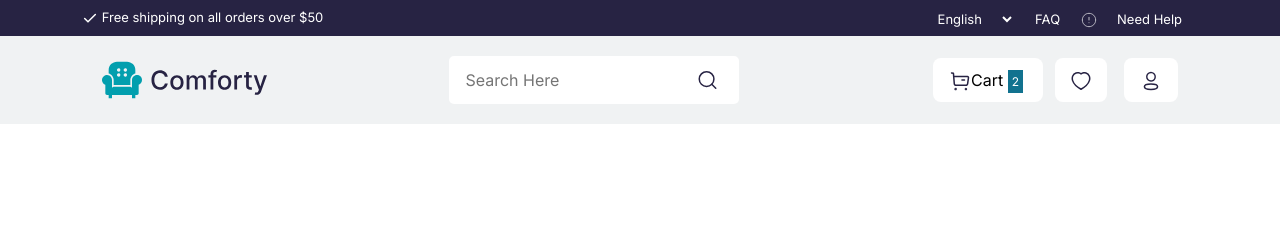
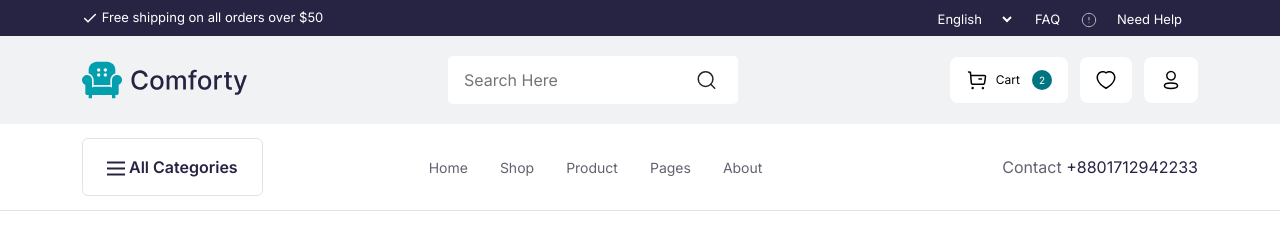
Before and after one commit to faisalahammed044274/comforty-FigmatoHTML, a website built with Vite: page index.html in a window 1280 px wide. Built offline with nearby package versions, Linux system fonts and the light colour scheme.

Commit message:
Comforty

```diff
--- a/index.html
+++ b/index.html
@@ -5,6 +5,7 @@
     <link rel="icon" type="image/svg+xml" href="favicon.svg" />
     <meta name="viewport" content="width=device-width, initial-scale=1.0" />
     <title>Comforty</title>
+    <link rel="stylesheet" href="./css/bootstrap.min.css" />
     <link rel="stylesheet" href="./css/bootstrap.min.css" />
   </head>
   <body>
@@ -91,14 +92,14 @@
                 >
                   <path
                     d="M10.5833 17.4167C14.6334 17.4167 17.9167 14.1334 17.9167 10.0833C17.9167 6.03325 14.6334 2.75 10.5833 2.75C6.53325 2.75 3.25 6.03325 3.25 10.0833C3.25 14.1334 6.53325 17.4167 10.5833 17.4167Z"
-                    stroke="#272343"
+                    stroke="currentColor"
                     stroke-width="1.5"
                     stroke-linecap="round"
                     stroke-linejoin="round"
                   />
                   <path
                     d="M19.75 19.25L15.7625 15.2625"
-                    stroke="#272343"
+                    stroke="currentColor"
                     stroke-width="1.5"
                     stroke-linecap="round"
                     stroke-linejoin="round"
@@ -107,7 +108,7 @@
               </div>
             </form>
             <div class="header-action">
-              <a href="#"
+              <a href="#" class="cart"
                 ><svg
                   width="22"
                   height="22"
@@ -117,14 +118,14 @@
                 >
                   <path
                     d="M2.52087 2.97916L4.42754 3.30916L5.31029 13.8261C5.3442 14.2399 5.5329 14.6258 5.83873 14.9066C6.14457 15.1875 6.54506 15.3427 6.96029 15.3413H16.9611C17.3587 15.3418 17.7431 15.1986 18.0436 14.9383C18.344 14.6779 18.5404 14.3178 18.5965 13.9242L19.4673 7.91266C19.4905 7.75279 19.482 7.58991 19.4422 7.43333C19.4024 7.27675 19.3322 7.12955 19.2354 7.00015C19.1387 6.87074 19.0175 6.76167 18.8786 6.67917C18.7397 6.59667 18.5859 6.54235 18.426 6.51933C18.3673 6.51291 4.73371 6.50833 4.73371 6.50833"
-                    stroke="#272343"
+                    stroke="currentColor"
                     stroke-width="1.5"
                     stroke-linecap="round"
                     stroke-linejoin="round"
                   />
                   <path
                     d="M12.948 9.89542H15.4899"
-                    stroke="#272343"
+                    stroke="currentColor"
                     stroke-width="1.5"
                     stroke-linecap="round"
                     stroke-linejoin="round"
@@ -133,8 +134,8 @@
                     fill-rule="evenodd"
                     clip-rule="evenodd"
                     d="M6.55786 18.5194C6.62508 18.5165 6.69219 18.5273 6.75515 18.551C6.81811 18.5748 6.87562 18.611 6.9242 18.6575C6.97279 18.7041 7.01145 18.76 7.03787 18.8219C7.06428 18.8837 7.0779 18.9503 7.0779 19.0176C7.0779 19.0849 7.06428 19.1515 7.03787 19.2134C7.01145 19.2753 6.97279 19.3312 6.9242 19.3777C6.87562 19.4243 6.81811 19.4605 6.75515 19.4842C6.69219 19.508 6.62508 19.5187 6.55786 19.5158C6.42942 19.5103 6.30808 19.4554 6.21914 19.3626C6.13021 19.2698 6.08057 19.1462 6.08057 19.0176C6.08057 18.8891 6.13021 18.7655 6.21914 18.6726C6.30808 18.5798 6.42942 18.5249 6.55786 18.5194Z"
-                    fill="#272343"
-                    stroke="#272343"
+                    fill="currentColor"
+                    stroke="currentColor"
                     stroke-width="1.5"
                     stroke-linecap="round"
                     stroke-linejoin="round"
@@ -143,29 +144,95 @@
                     fill-rule="evenodd"
                     clip-rule="evenodd"
                     d="M16.8988 18.5194C17.0312 18.5194 17.1583 18.5721 17.252 18.6657C17.3457 18.7594 17.3983 18.8865 17.3983 19.019C17.3983 19.1515 17.3457 19.2786 17.252 19.3723C17.1583 19.4659 17.0312 19.5186 16.8988 19.5186C16.7663 19.5186 16.6392 19.4659 16.5455 19.3723C16.4518 19.2786 16.3992 19.1515 16.3992 19.019C16.3992 18.8865 16.4518 18.7594 16.5455 18.6657C16.6392 18.5721 16.7663 18.5194 16.8988 18.5194Z"
-                    fill="#272343"
-                    stroke="#272343"
+                    fill="currentColor"
+                    stroke="currentColor"
                     stroke-width="1.5"
                     stroke-linecap="round"
                     stroke-linejoin="round"
                   /></svg
-              >Cart
-            <span class="count">2</span>
-            </a>
-              <a href="#"><svg width="20" height="18" viewBox="0 0 20 18" fill="none" xmlns="http://www.w3.org/2000/svg">
-                <path fill-rule="evenodd" clip-rule="evenodd" d="M1.63262 8.6315C0.649032 5.56067 1.79762 2.05075 5.02245 1.01217C5.85867 0.744594 6.74676 0.680863 7.61262 0.82629C8.47849 0.971716 9.29702 1.32208 9.99995 1.84817C11.3337 0.816918 13.2743 0.468584 14.9683 1.01217C18.1922 2.05075 19.349 5.56067 18.3664 8.6315C16.8355 13.499 9.99995 17.2482 9.99995 17.2482C9.99995 17.2482 3.21478 13.5558 1.63262 8.6315V8.6315Z" stroke="#272343" stroke-width="1.5" stroke-linecap="round" stroke-linejoin="round"/>
-                </svg></a>
+                >Cart
+                <span class="count">2</span>
+              </a>
+              <a href="#"
+                ><svg
+                  width="20"
+                  height="18"
+                  viewBox="0 0 20 18"
+                  fill="none"
+                  xmlns="http://www.w3.org/2000/svg"
+                >
+                  <path
+                    fill-rule="evenodd"
+                    clip-rule="evenodd"
+                    d="M1.63262 8.6315C0.649032 5.56067 1.79762 2.05075 5.02245 1.01217C5.85867 0.744594 6.74676 0.680863 7.61262 0.82629C8.47849 0.971716 9.29702 1.32208 9.99995 1.84817C11.3337 0.816918 13.2743 0.468584 14.9683 1.01217C18.1922 2.05075 19.349 5.56067 18.3664 8.6315C16.8355 13.499 9.99995 17.2482 9.99995 17.2482C9.99995 17.2482 3.21478 13.5558 1.63262 8.6315V8.6315Z"
+                    stroke="currentColor"
+                    stroke-width="1.5"
+                    stroke-linecap="round"
+                    stroke-linejoin="round"
+                  /></svg
+              ></a>
               <a href="#">
-                <svg width="22" height="22" viewBox="0 0 22 22" fill="none" xmlns="http://www.w3.org/2000/svg">
-                  <path fill-rule="evenodd" clip-rule="evenodd" d="M10.9862 14.0672C7.44053 14.0672 4.4137 14.6034 4.4137 16.7503C4.4137 18.8971 7.42128 19.4526 10.9862 19.4526C14.5309 19.4526 17.5587 18.9154 17.5587 16.7695C17.5587 14.6236 14.5502 14.0672 10.9862 14.0672V14.0672Z" stroke="#272343" stroke-width="1.5" stroke-linecap="round" stroke-linejoin="round"/>
-                  <path fill-rule="evenodd" clip-rule="evenodd" d="M10.9862 11.0055C11.8195 11.0055 12.634 10.7584 13.3268 10.2955C14.0197 9.83255 14.5597 9.17457 14.8785 8.40475C15.1974 7.63492 15.2808 6.78783 15.1183 5.97058C14.9557 5.15334 14.5545 4.40266 13.9653 3.81346C13.3761 3.22426 12.6254 2.82301 11.8081 2.66045C10.9909 2.49789 10.1438 2.58132 9.37397 2.9002C8.60415 3.21907 7.94617 3.75906 7.48324 4.45188C7.02031 5.14471 6.77322 5.95925 6.77322 6.7925C6.76932 7.90581 7.20779 8.97508 7.99218 9.76515C8.77657 10.5552 9.84266 11.0014 10.956 11.0055H10.9862Z" stroke="#272343" stroke-width="1.429" stroke-linecap="round" stroke-linejoin="round"/>
-                  </svg>
-
+                <svg
+                  width="22"
+                  height="22"
+                  viewBox="0 0 22 22"
+                  fill="none"
+                  xmlns="http://www.w3.org/2000/svg"
+                >
+                  <path
+                    fill-rule="evenodd"
+                    clip-rule="evenodd"
+                    d="M10.9862 14.0672C7.44053 14.0672 4.4137 14.6034 4.4137 16.7503C4.4137 18.8971 7.42128 19.4526 10.9862 19.4526C14.5309 19.4526 17.5587 18.9154 17.5587 16.7695C17.5587 14.6236 14.5502 14.0672 10.9862 14.0672V14.0672Z"
+                    stroke="currentColor"
+                    stroke-width="1.5"
+                    stroke-linecap="round"
+                    stroke-linejoin="round"
+                  />
+                  <path
+                    fill-rule="evenodd"
+                    clip-rule="evenodd"
+                    d="M10.9862 11.0055C11.8195 11.0055 12.634 10.7584 13.3268 10.2955C14.0197 9.83255 14.5597 9.17457 14.8785 8.40475C15.1974 7.63492 15.2808 6.78783 15.1183 5.97058C14.9557 5.15334 14.5545 4.40266 13.9653 3.81346C13.3761 3.22426 12.6254 2.82301 11.8081 2.66045C10.9909 2.49789 10.1438 2.58132 9.37397 2.9002C8.60415 3.21907 7.94617 3.75906 7.48324 4.45188C7.02031 5.14471 6.77322 5.95925 6.77322 6.7925C6.76932 7.90581 7.20779 8.97508 7.99218 9.76515C8.77657 10.5552 9.84266 11.0014 10.956 11.0055H10.9862Z"
+                    stroke="currentColor"
+                    stroke-width="1.429"
+                    stroke-linecap="round"
+                    stroke-linejoin="round"
+                  />
+                </svg>
               </a>
             </div>
           </div>
         </div>
       </div>
+      <nav>
+        <div class="container">
+          <div class="navbar-content">
+            <a href="#" class="all-categories"
+              ><svg
+                width="18"
+                height="15"
+                viewBox="0 0 18 15"
+                fill="none"
+                xmlns="http://www.w3.org/2000/svg"
+              >
+                <path d="M18 2.5H0V0.5H18V2.5Z" fill="currentColor" />
+                <path d="M18 8.5H0V6.5H18V8.5Z" fill="currentColor" />
+                <path d="M18 14.5H0V12.5H18V14.5Z" fill="currentColor" />
+              </svg>
+              All Categories</a
+            >
+            <ul>
+              <li><a href="#">Home</a></li>
+              <li><a href="#">Shop</a></li>
+              <li><a href="#">Product</a></li>
+              <li><a href="#">Pages</a></li>
+              <li><a href="#">About</a></li>
+            </ul>
+            <div class="contact-info">
+              <p>Contact <a href="#">+8801712942233</a></p>
+            </div>
+          </div>
+        </div>
+      </nav>
     </header>
     <script type="module" src="/main.js"></script>
     <script src="js/bootstrap.bundle.min.js"></script>
--- /dev/null
+++ b/src/scss/abstracts/_variables.scss
@@ -0,0 +1,4 @@
+$shade: #E1E3E5;
+$primary: #272343;
+$darkshade: #636270;
+$color: #007580;
--- a/src/scss/components/_header.scss
+++ b/src/scss/layout/_header.scss
@@ -1,3 +1,4 @@
+//Subheader
 .subheader {
   background-color: #272343;
   padding: 6px 0;
@@ -30,7 +31,7 @@
     font-size: 13px;
   }
 }
-
+//Mainheader
 .mainheader {
   background-color: #f0f2f3;
 
@@ -38,7 +39,7 @@
     display: flex;
     justify-content: space-between;
     align-items: center;
-    padding: 20px;
+    padding: 20px 0;
     .search-input {
       position: relative;
       input {
@@ -57,22 +58,45 @@
         transform: translateY(-50%);
       }
     }
-    .header-action{
-      a{
+    .header-action {
+      display: flex;
+      a {
         padding: 12px 16px;
         border-radius: 8px;
         background-color: #fff;
         margin-left: 12px;
+        display: flex;
         justify-content: center;
+        align-items: center;
+        width: max-content;
 
-        align-items: center;
-      }
-      span{
-        padding: 4px;
-        background-color: #11728f;
-        color: #fff;
-        font-size: 12px;
-
+        &:hover {
+          background-color: #007580;
+          color: #fff;
+        }
+        &.cart {
+          svg {
+            margin-right: 8px;
+          }
+          font-size: 12px;
+          .count {
+            height: 20px;
+            width: 20px;
+            border-radius: 50%;
+            background-color: $color;
+            color: #fff;
+            font-size: 10px;
+            text-align: center;
+            line-height: 20px;
+            margin-left: 12px;
+          }
+          &:hover {
+            .count {
+              background-color: #fff;
+              color: $color;
+            }
+          }
+        }
       }
     }
   }
--- /dev/null
+++ b/src/scss/layout/_navigation.scss
@@ -0,0 +1,53 @@
+//Nav
+nav {
+  background-color: #fff;
+  border-bottom: 1px solid $shade;
+  .navbar-content {
+    display: flex;
+    align-items: center;
+    padding: 14px 0;
+    .all-categories {
+      padding: 16px 24px;
+      border-radius: 6px;
+      border: 1px solid $shade;
+      align-items: center;
+      font-size: 16px;
+      font-weight: 600;
+      color: $primary;
+      margin-right: 150px;
+
+    &:hover{
+      color: #fff;
+      background-color: $color;
+    }
+    }
+    ul {
+      display: flex;
+      padding: 0;
+      margin: 0;
+      li {
+        list-style: none;
+        a {
+          padding: 16px;
+          font-size: 14px;
+          font-weight: 500;
+          color: $darkshade;
+          &:hover {
+            color: $color;
+          }
+        }
+      }
+    }
+
+    .contact-info {
+      margin-left: auto;
+      p {
+        margin: 0;
+        color: $darkshade;
+        a {
+          color: $primary;
+        }
+      }
+    }
+  }
+}
```
Also changed, not shown: src/scss/style.scss (+30 -3 lines), src/scss/abstracts/_mixins.scss (added), src/scss/base/_typograhy.scss (renamed from src/scss/base/_typo.scss), src/scss/components/_buttons.scss (added), src/scss/components/_carousel.scss (added), src/scss/components/_cover.scss (added), src/scss/components/_dropdown.scss (added), src/scss/layout/_footer.scss (added), src/scss/layout/_forms.scss (added), src/scss/layout/_grid.scss (added), src/scss/layout/_sidebar.scss (added), src/scss/pages/_contact.scss (added), src/scss/pages/_home.scss (added), src/scss/themes/_admin.scss (added), 2 more files.
